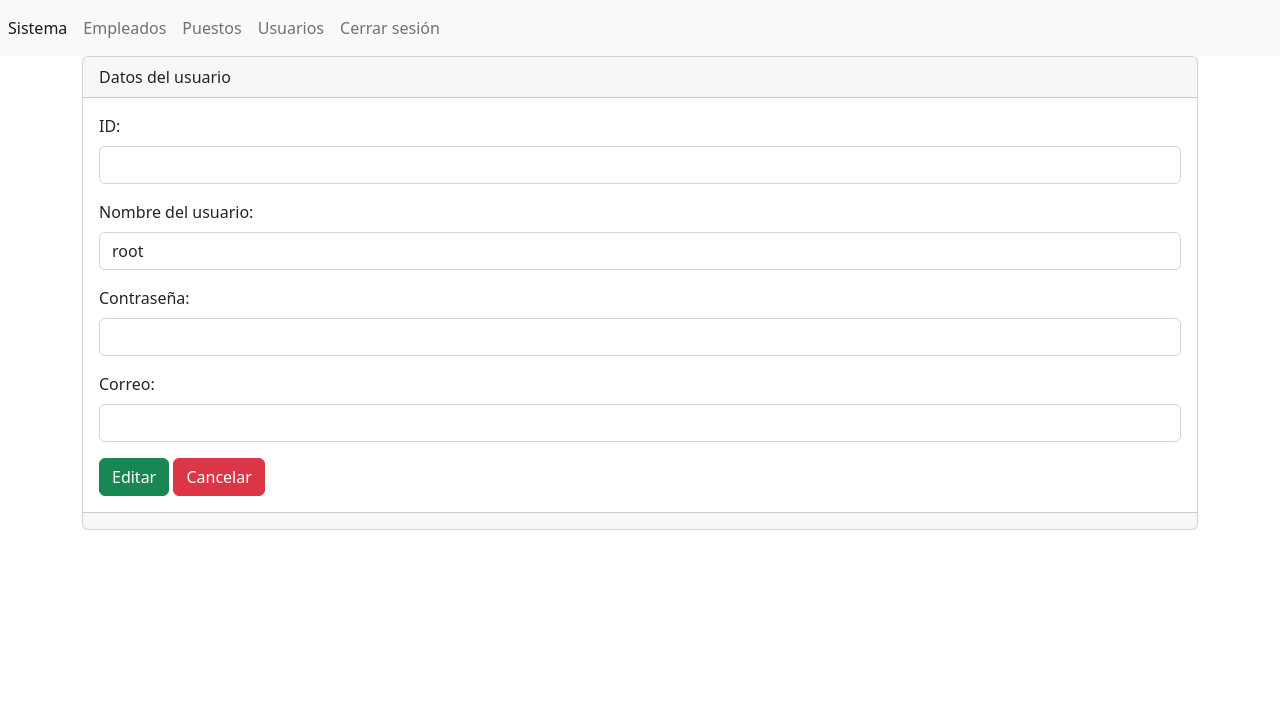
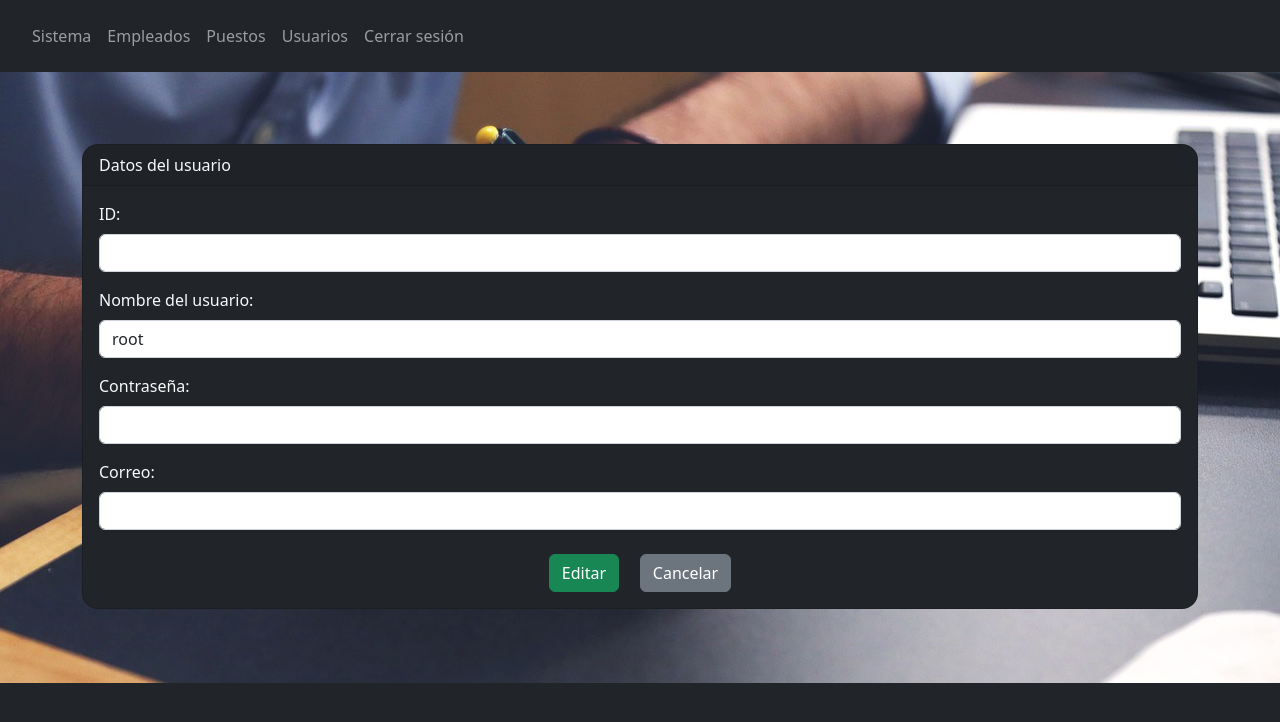
Before and after one commit to Brda37/Proyecto_web, a PHP site: page /Proyecto_final/portafolio/usuarios/editar.php in a window 1280 px wide. Shown: the top 722 px of the page. Run offline with PHP 8.4, Linux system fonts and the light colour scheme; the visitor is signed in with stand-in values (Sample User, id 1); data that the repository does not hold is empty; some libraries are stand-ins or nearby versions.

Commit message:
Modificaciones css

```diff
--- a/Proyecto_final/Templates/header.php
+++ b/Proyecto_final/Templates/header.php
@@ -1,8 +1,8 @@
 <?php
 $url_base = "http://localhost/Proyecto_final/";
 session_start();
-if(!isset($_SESSION['usuario'])){
-    header("Location:".$url_base."login.php");
+if (!isset($_SESSION['usuario'])) {
+    header("Location:" . $url_base . "login.php");
 }
 
 ?>
@@ -20,14 +20,31 @@ if(!isset($_SESSION['usuario'])){
     <script src="https://cdn.jsdelivr.net/npm/sweetalert2@11"></script>
 
 </head>
+<style>
+    body {
+        background-image: url('../../Templates/BackGroundTemplates.jpg');
+        background-size: cover;
+        background-position: center;
+        background-repeat: no-repeat;
+        background-color: #212529;
+    }
+
+    .btn:hover {
+        transition: 0.8s;
+    }
+
+    option {
+        color: black;
+    }
+</style>
 
 <body>
     <header>
     </header>
-    <nav class="navbar navbar-expand navbar-light bg-light">
-        <ul class="nav navbar-nav">
+    <nav class="navbar navbar-expand navbar-dark bg-dark text-light p-3 ">
+        <ul class="nav navbar-nav ms-2 border-light">
             <li class="nav-item">
-                <a class="nav-link active" href="<?php echo $url_base ?>" aria-current="page">Sistema<span class="visually-hidden">(current)</span></a>
+                <a class="nav-link" href="<?php echo $url_base ?>" aria-current="page">Sistema<span class="visually-hidden">(current)</span></a>
             </li>
             <li class="nav-item">
                 <a class="nav-link" href="<?php echo $url_base ?>portafolio/empleados/index.php">Empleados</a>
@@ -44,7 +61,9 @@ if(!isset($_SESSION['usuario'])){
         </ul>
     </nav>
     <main class="container">
-
+        <br>
+        <br>
+        <br>
         <?php if (isset($_GET['mensaje'])) {
         ?>
             <script>
--- a/Proyecto_final/cerrar.php
+++ b/Proyecto_final/cerrar.php
@@ -1,8 +1,7 @@
 <?php
 
 session_start();
+session_destroy();
+header("Location:./login.php");
 
-session_destroy();
-
-header("Location:./login.php");
 ?>
--- a/Proyecto_final/portafolio/usuarios/editar.php
+++ b/Proyecto_final/portafolio/usuarios/editar.php
@@ -27,12 +27,12 @@ if ($_POST) {
      $sentencia->bindParam(":correo", $correo);
      $sentencia->bindParam(":id", $txtID);
      $sentencia->execute();
-     $mensaje ="Editado con exito";
-     header("Location:index.php?mensaje=".$mensaje);
+     $mensaje = "Editado con exito";
+     header("Location:index.php?mensaje=" . $mensaje);
 }
 ?>
 
-<div class="card">
+<div class="card bg-dark rounded-4 text-light">
      <div class="card-header">
           Datos del usuario
      </div>
@@ -51,20 +51,20 @@ if ($_POST) {
 
                <div class="mb-3">
                     <label for="password" class="form-label">Contraseña:</label>
-                    <input type="password" class="form-control" name="password" id="password" aria-describedby="helpId" value="<?php echo $password ?>">
+                    <input type="password" class="form-control" name="password"  id="password" aria-describedby="helpId" value="<?php echo $password ?>">
                </div>
 
-               <div class="mb-3">
+               <div class="mb-4">
                     <label for="correo" class="form-label">Correo:</label>
-                    <input type="email" class="form-control" name="correo" id="correo" aria-describedby="helpId" value="<?php echo $correo ?>">
+                    <input type="email" class="form-control" name="correo"   id="correo" aria-describedby="helpId" value="<?php echo $correo ?>">
                </div>
 
-
-               <button type="submit" class="btn btn-success">Editar</button>
-               <a name="" id="" class="btn btn-danger" href="index.php" role="button">Cancelar</a>
+               <div class="d-flex justify-content-center">
+                    <button type="submit" class="btn btn-success">Editar</button> &nbsp; &nbsp; &nbsp;
+                    <a name="" id="" class="btn btn-secondary" href="index.php" role="button">Cancelar</a>
+               </div>
           </form>
      </div>
-     <div class="card-footer text-muted"></div>
 </div>
 
 
```
Also changed, not shown: Proyecto_final/portafolio/empleados/crear.php (+18 -16 lines), Proyecto_final/portafolio/empleados/editar.php (+5 -3 lines), Proyecto_final/portafolio/empleados/index.php (+4 -5 lines), Proyecto_final/portafolio/puestos/crear.php (+6 -3 lines), Proyecto_final/portafolio/puestos/editar.php (+6 -3 lines), Proyecto_final/portafolio/puestos/index.php (+4 -5 lines), Proyecto_final/portafolio/usuarios/crear.php (+8 -7 lines), Proyecto_final/portafolio/usuarios/index.php (+8 -8 lines), Proyecto_final/Templates/BackGroundTemplates.jpg (added).
